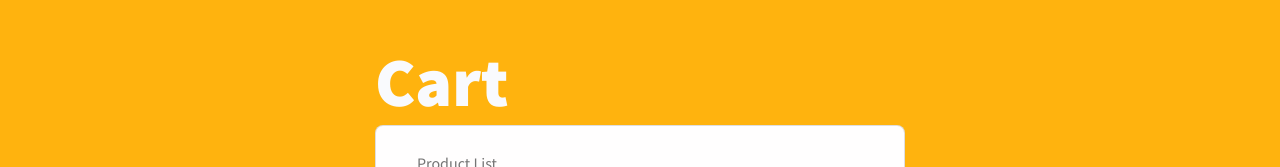
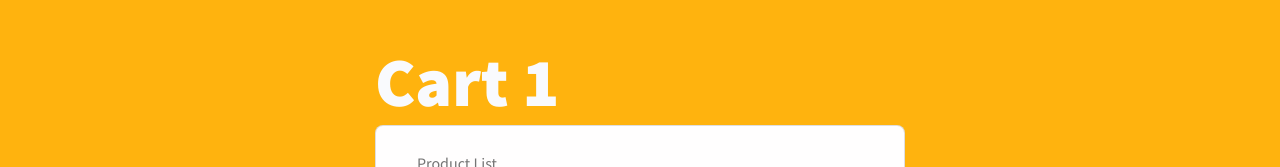
Before and after one commit to Arshad1071/armino-machine-test, a React (Create React App) app in the folder client/: page /cart in a window 1280 px wide. Shown: the part 120-287 px from the top of the page. Built offline with nearby package versions, Linux system fonts and the light colour scheme.

Commit message:
save changes

```diff
--- a/client/src/components/Cart.js
+++ b/client/src/components/Cart.js
@@ -24,7 +24,6 @@ const Cart = () => {
         // } else {
         //     setTotal(sum);
         // }
-
 
     }
 
@@ -67,7 +66,7 @@ const Cart = () => {
 
                             <div class="col-md-7 col-lg-6 py-8 text-md-start text-center">
 
-                                <h1 class="display-1 fs-md-5 fs-lg-6 fs-xl-8 text-light">Cart</h1>
+                                <h1 class="display-1 fs-md-5 fs-lg-6 fs-xl-8 text-light">Cart 1</h1>
 
                                 <div class="card w-xxl-75">
                                     <div class="card-body">
```
